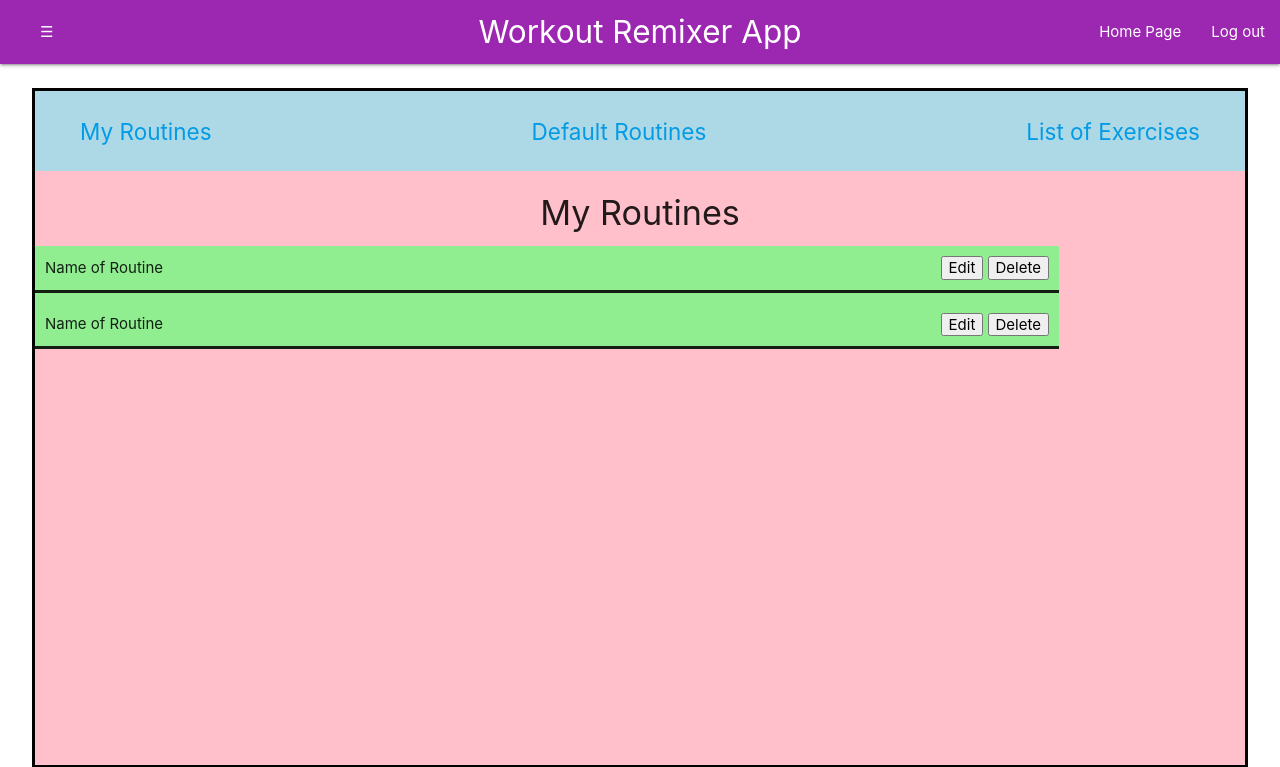
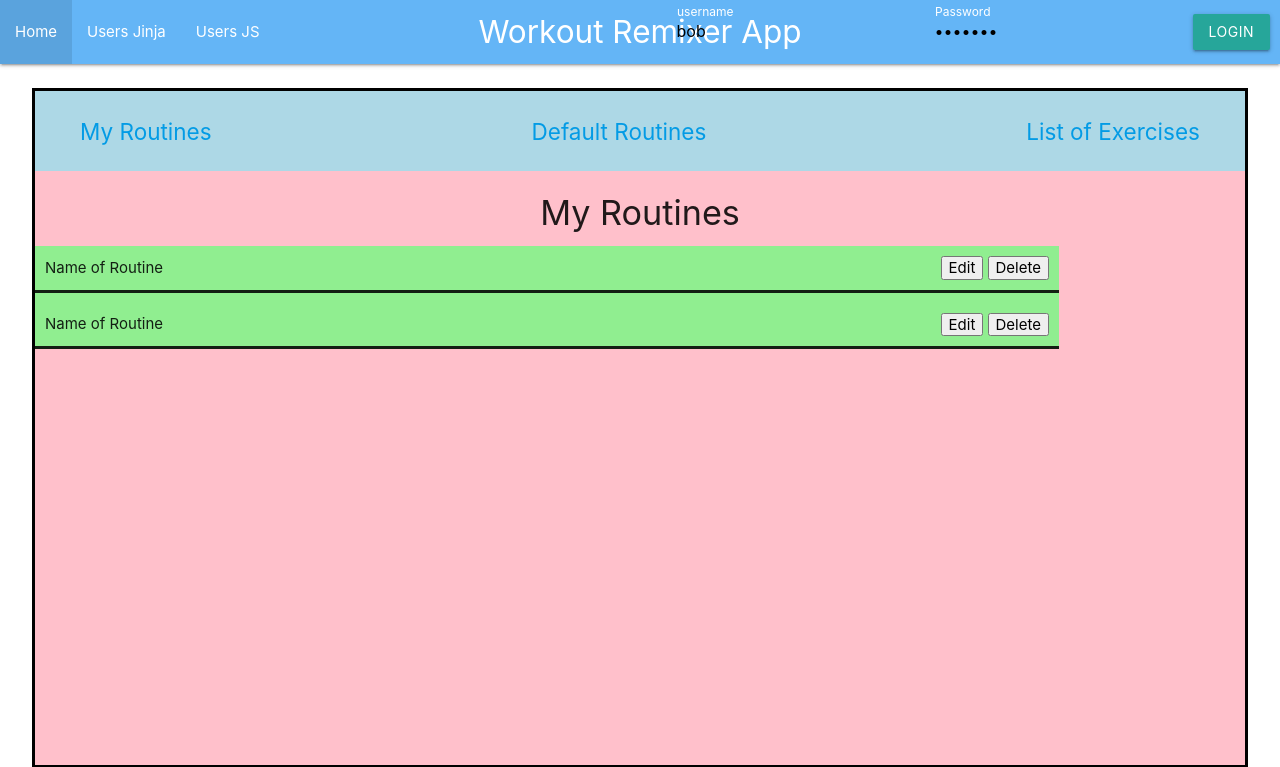
Before and after one commit to Python-is-my-Backend/Python-is-my-Backend, a Flask app: page /home in a window 1280 px wide. Shown: the top 767 px of the page. Run offline with Flask 3, Linux system fonts and the light colour scheme.

Commit message:
Update layout.html

```diff
--- a/App/templates/layout.html
+++ b/App/templates/layout.html
@@ -14,10 +14,10 @@
   </head>
   <body>
 
-      <nav class="purple">
+    <nav class="#64b5f6 blue lighten-2">
           <div class="nav-wrapper">
               <a href="#!" class="brand-logo center">{% block page %}{% endblock %}</a>
-<!--               <ul id="nav-mobile" class="left">
+              <ul id="nav-mobile" class="left">
                   <li><a href="/">Home</a></li>
                   <li><a href="/users">Users Jinja</a></li>
                   {% if is_authenticated %}
@@ -41,8 +41,8 @@
                   </div>
                   <button type="submit" class="btn waves-effect waves-light">Login</button>
               </form>
-              {% endif %} -->
-              {% block link %}{% endblock %}
+              {% endif %}
+
           </div>
       </nav>
       <style>
```
